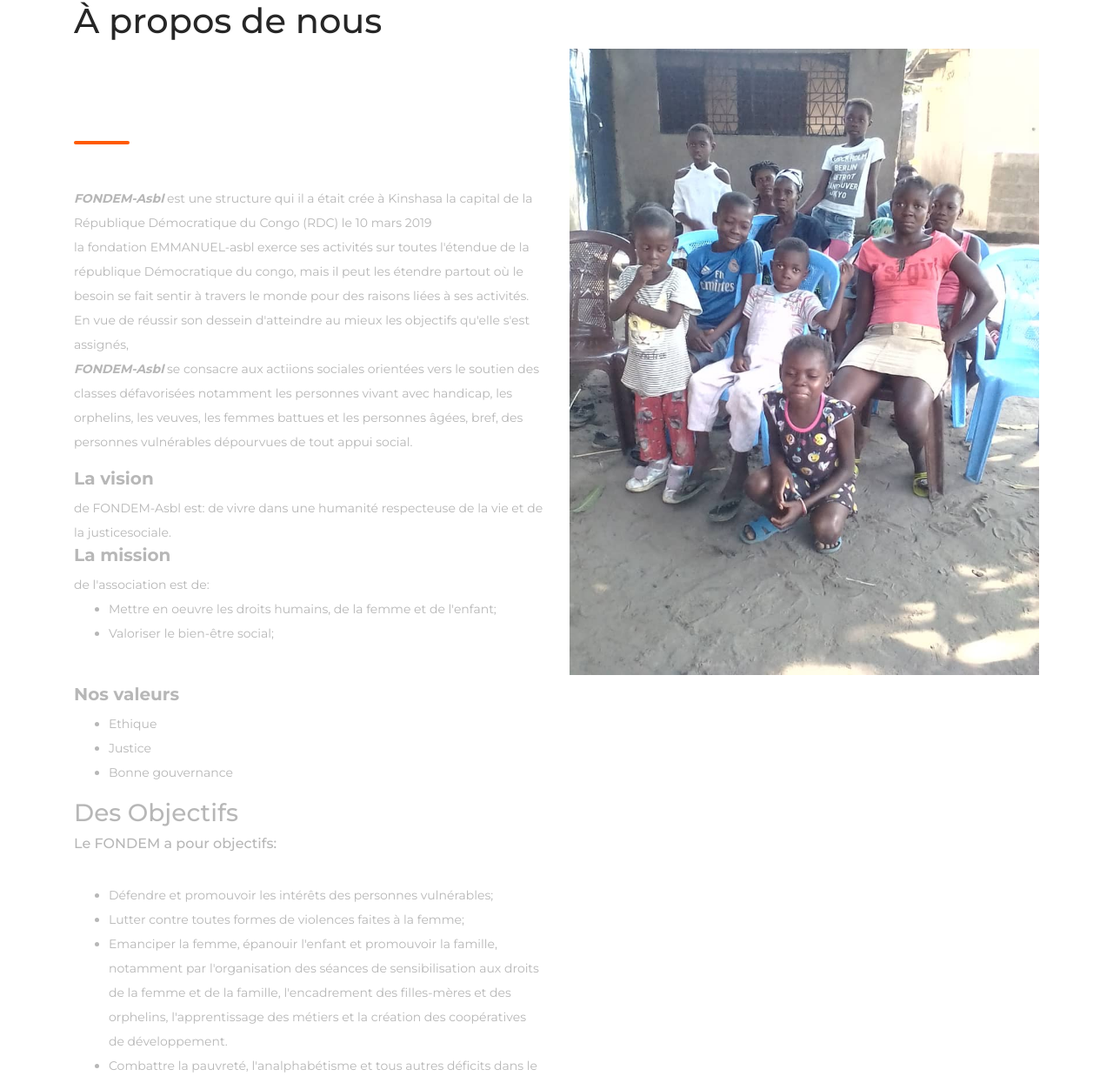
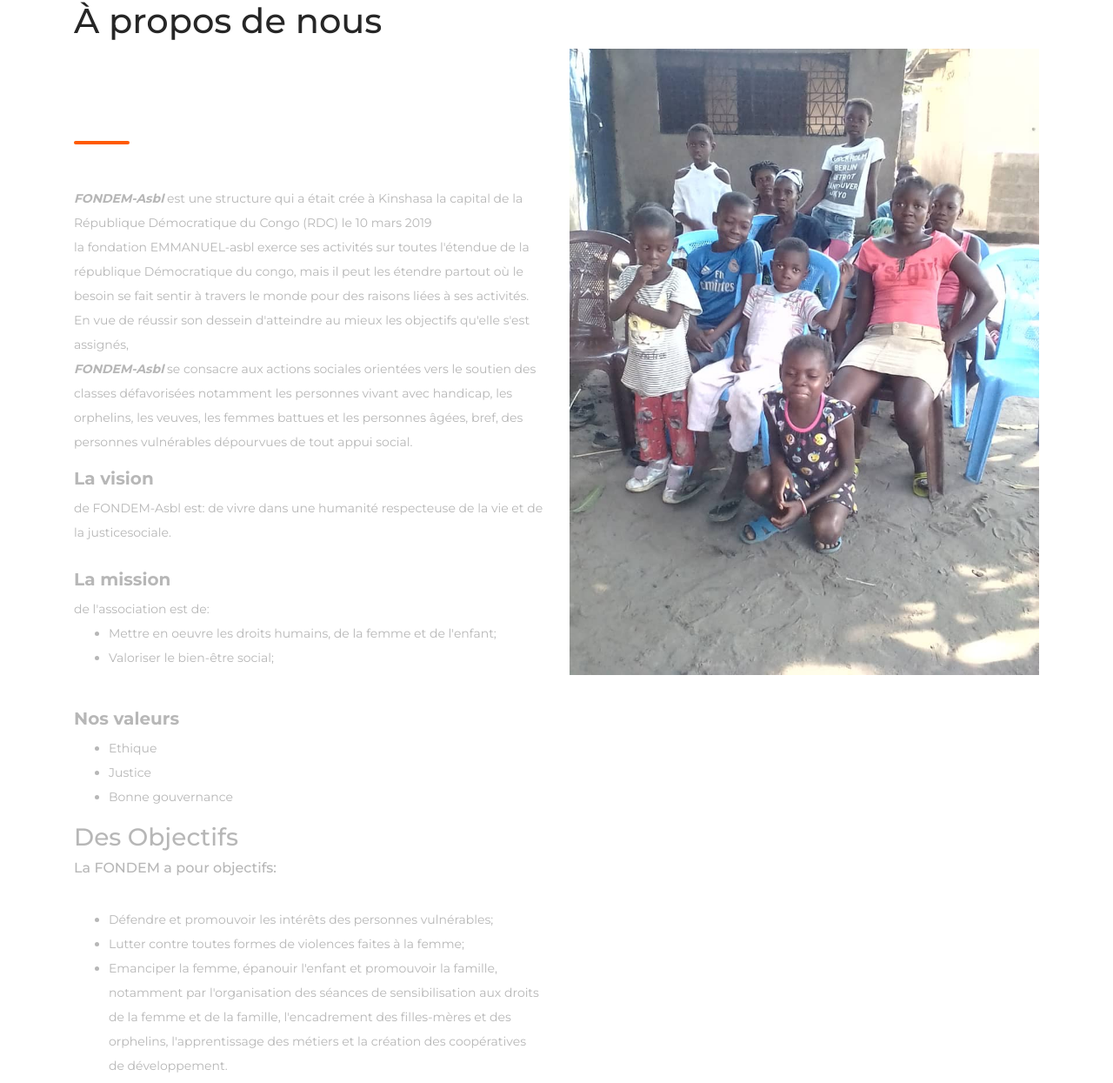
Before and after one commit to chrioniep/fondem, a Django app: page /about/ in a window 1280 px wide. Shown: the part 102-1347 px from the top of the page at 87% size. Run offline with Django 3.2, Linux system fonts and the light colour scheme; some libraries are stand-ins or nearby versions.

Commit message:
update about.html file

```diff
--- a/templates/about.html
+++ b/templates/about.html
@@ -23,13 +23,13 @@
                         </header><!-- .entry-header -->
 
                         <div class="entry-content mt-5">
-                            <p><i style="font-weight: bold;">FONDEM-Asbl</i> est une structure qui il a était crée à Kinshasa la capital de la République Démocratique du Congo (RDC) le 10 mars 2019 <br> la fondation EMMANUEL-asbl exerce ses activités sur toutes l'étendue de la république Démocratique du congo,
+                            <p><i style="font-weight: bold;">FONDEM-Asbl</i> est une structure qui a était crée à Kinshasa la capital de la République Démocratique du Congo (RDC) le 10 mars 2019 <br> la fondation EMMANUEL-asbl exerce ses activités sur toutes l'étendue de la république Démocratique du congo,
                                 mais il peut les étendre partout où le besoin se fait sentir à travers le monde pour des raisons liées à ses activités.<br>
                                 En vue de réussir son dessein d'atteindre au mieux les objectifs qu'elle s'est assignés,<br>
-                                <i style="font-weight: bold;">FONDEM-Asbl</i> se consacre aux actiions sociales orientées vers le soutien des classes défavorisées notamment les personnes vivant avec handicap, les
+                                <i style="font-weight: bold;">FONDEM-Asbl</i> se consacre aux actions sociales orientées vers le soutien des classes défavorisées notamment les personnes vivant avec handicap, les
                                 orphelins, les veuves, les femmes battues et les personnes âgées, bref, des personnes vulnérables dépourvues de tout appui social.
                             </p>
-                            <h6> <h5 style="font-weight: bold;">La vision</h5> de FONDEM-Asbl est: de vivre dans une humanité respecteuse de la vie et de la justicesociale.
+                            <h6> <h5 style="font-weight: bold;">La vision</h5> de FONDEM-Asbl est: de vivre dans une humanité respecteuse de la vie et de la justicesociale. <br>
                                 <br>
                                 <h5 style="font-weight: bold;">La mission</h5> de l'association est de: <br>
                                <ul>
@@ -44,7 +44,7 @@
                                    <li>Bonne gouvernance</li>
                                </ul>
                                 <h3>Des Objectifs</h3>
-                                <h6>Le FONDEM a pour objectifs:</h6><br>
+                                <h6>La FONDEM a pour objectifs:</h6><br>
                                 <ul>
                                     <li>Défendre et promouvoir les intérêts des personnes vulnérables;</li>
                                     <li>Lutter  contre toutes formes de violences faites à la femme;</li>
@@ -63,7 +63,8 @@
                                         prévention de Maladies Sexuellement Transmissibles et non Transmissibles.
                                     </li>
                                 </ul>
-
+                                <br>
+                                <br>
                             </h6>
                         </div><!-- .entry-content -->
 
```
